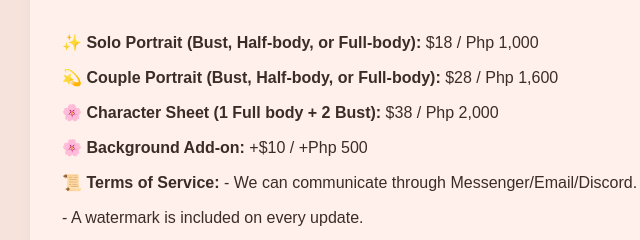
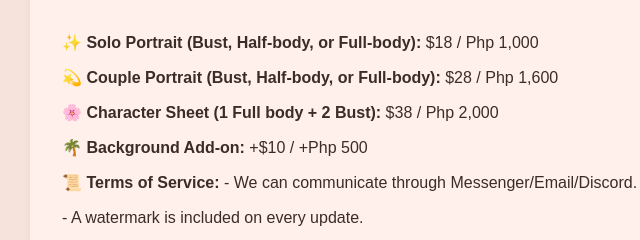
Before and after one commit to hoshinoarts/hoshinoarts, a plain HTML site: page index.html in a window 1280 px wide. Shown: the part 1960-2200 px from the top of the page, 160-800 px from the left. Drawn offline with Linux system fonts and the light colour scheme.

Commit message:
index.html

```diff
--- a/index.html
+++ b/index.html
@@ -235,7 +235,7 @@
         <li>✨ <strong>Solo Portrait (Bust, Half-body, or Full-body):</strong> $18 / Php 1,000</li>
         <li>💫 <strong>Couple Portrait (Bust, Half-body, or Full-body):</strong> $28 / Php 1,600</li>
         <li>🌸 <strong>Character Sheet (1 Full body + 2 Bust):</strong> $38 / Php 2,000</li>
-        <li>🌸 <strong>Background Add-on:</strong> +$10 / +Php 500</li>
+        <li>🌴 <strong>Background Add-on:</strong> +$10 / +Php 500</li>
         <li>📜 <strong>Terms of Service:</strong> - We can communicate through Messenger/Email/Discord.</li>
         <li> - A watermark is included on every update.</li>
         <li> - The commissioned artwork can be added to my portfolio.</li>
```
